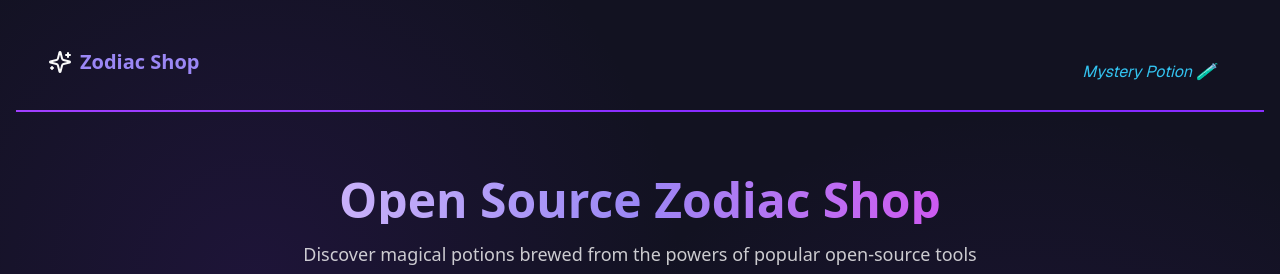
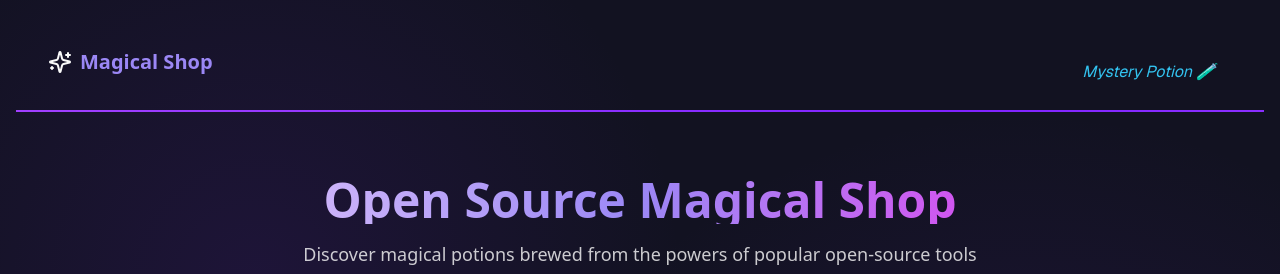
Before and after one commit to spirited24/magical-shop, a Next.js app: page / in a window 1280 px wide. Shown: the top 274 px of the page. Built offline with nearby package versions, Linux system fonts and the light colour scheme; no server answers.

Commit message:
Update shop name to "Magical Shop" in layout and navigation components

```diff
--- a/app/layout.tsx
+++ b/app/layout.tsx
@@ -15,9 +15,9 @@ const geistMono = Geist_Mono({
 });
 
 export const metadata: Metadata = {
-  title: "Zodiac Shop",
+  title: "Magical Shop",
   description:
-    "Open Source Zodiac Shop - Discover magical potions brewed from the powers of popular open-source tools",
+    "Open Source Magical Shop - Discover magical potions brewed from the powers of popular open-source tools",
   metadataBase: new URL(ORIGIN_URL),
   alternates: {
     canonical: ORIGIN_URL,
--- a/app/page.tsx
+++ b/app/page.tsx
@@ -21,7 +21,7 @@ export default async function Home({ searchParams }: PageType) {
     <main className="container mx-auto px-4 py-8">
       <div className="max-w-3xl mx-auto text-center mb-12">
         <h1 className="text-4xl md:text-5xl font-bold mb-4 text-transparent bg-clip-text bg-linear-to-r from-magic-light-purple via-magic-purple to-magic-pink">
-          Open Source Zodiac Shop
+          Open Source Magical Shop
         </h1>
         <p className="text-lg text-foreground/80">
           Discover magical potions brewed from the powers of popular open-source
--- a/components/navigation.tsx
+++ b/components/navigation.tsx
@@ -12,7 +12,7 @@ export default function Navigation() {
        */}
       <Link href="/" className="flex items-center gap-2 mb-5">
         <SparklesIcon className="h-6 w-6" />
-        <span className="font-bold text-xl text-magic-purple">Zodiac Shop</span>
+        <span className="font-bold text-xl text-magic-purple">Magical Shop</span>
       </Link>
 
       <Link href="/mystery-potion">
```
